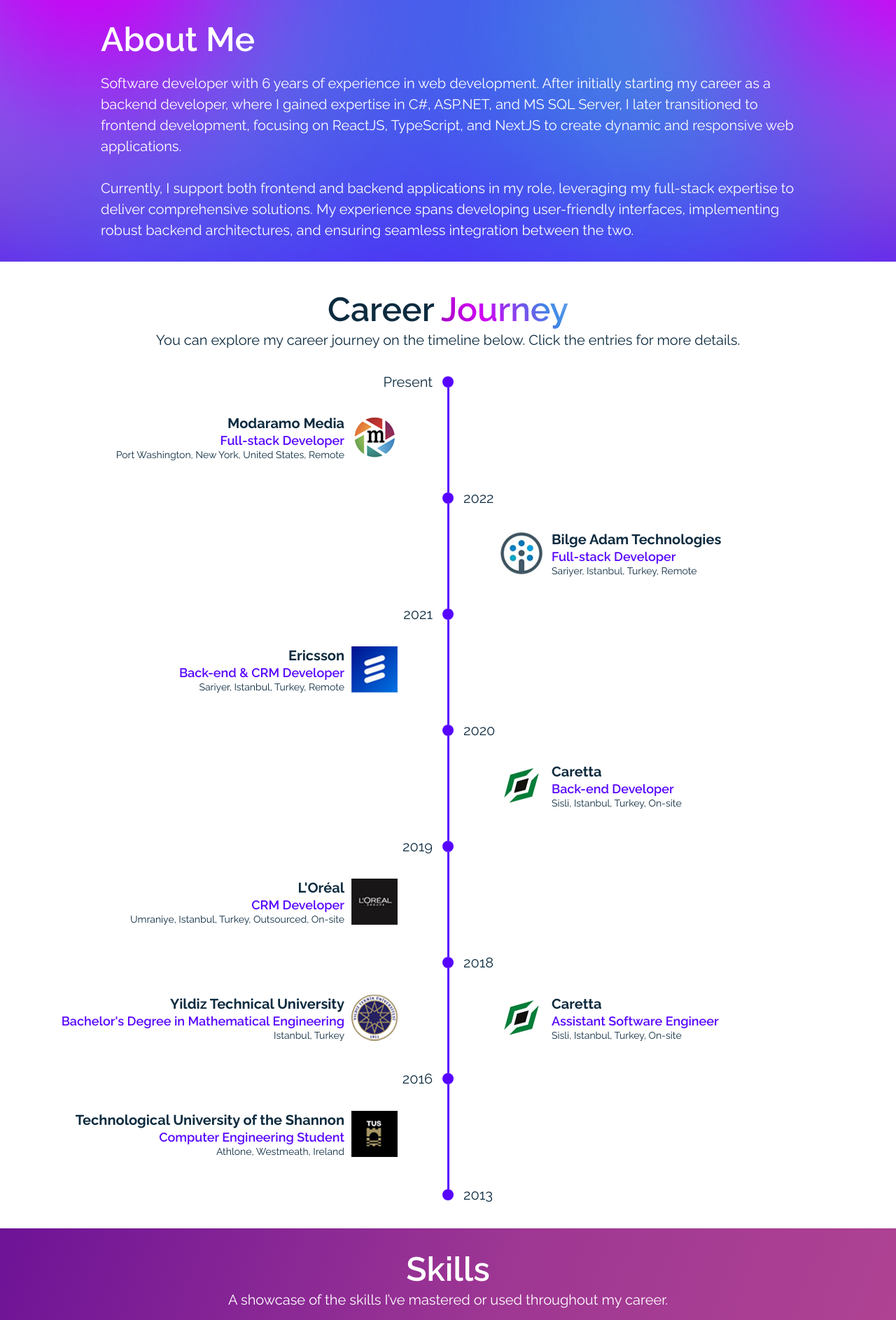
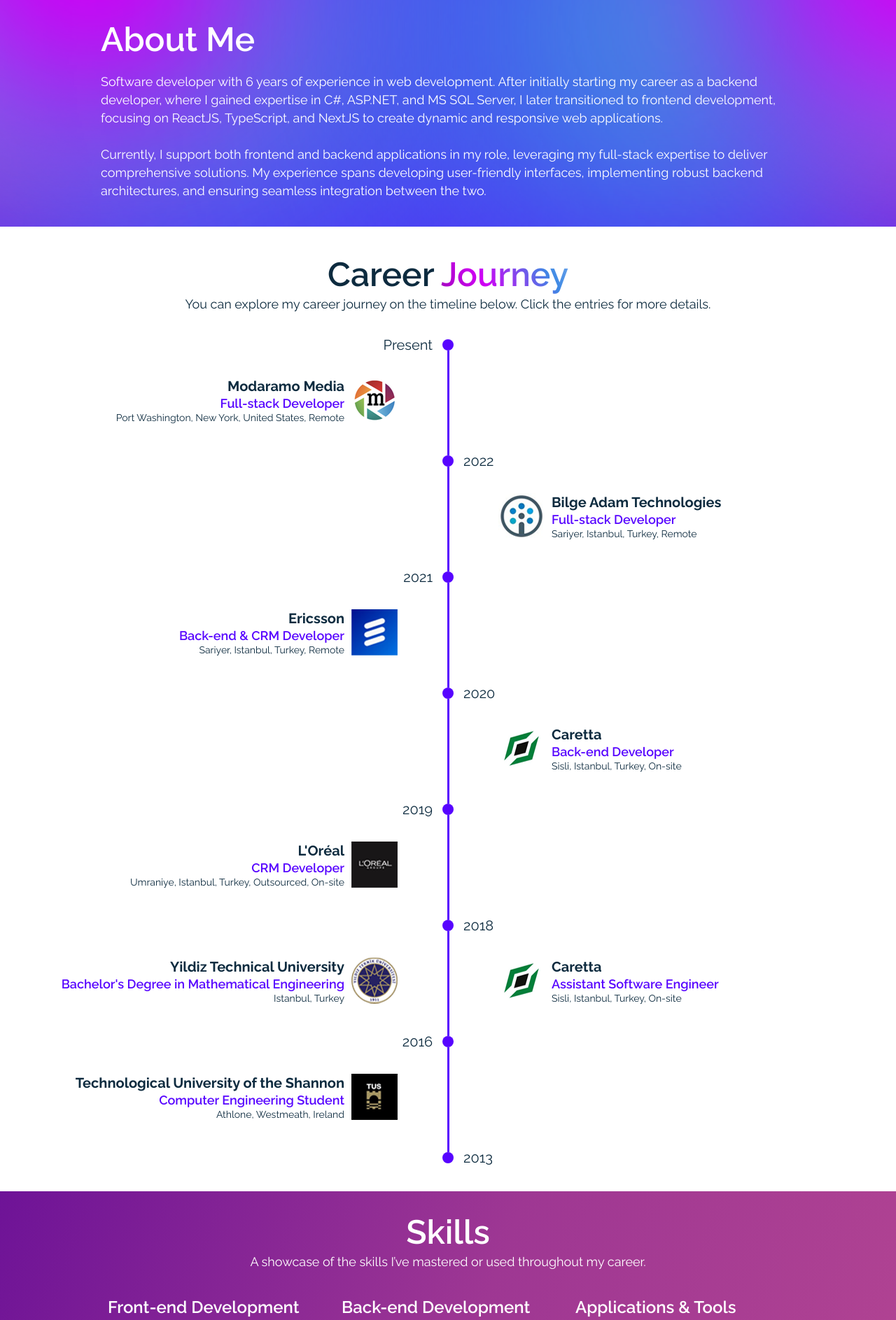
Before and after one commit to borabilir/borabilir.github.io, a React (Create React App) app: page / in a window 1280 px wide. Shown: the part 802-2689 px from the top of the page at 70% size. Built offline with nearby package versions, Linux system fonts and the light colour scheme.

Commit message:
Updated font sizes

```diff
--- a/src/App/components/AboutMe/styles.module.scss
+++ b/src/App/components/AboutMe/styles.module.scss
@@ -3,7 +3,7 @@
     width           : 100%;
     color           : $color-light;
     background-color: $color-primary;
-    @include responsive(padding, 30px 0, 18px 0);
+    @include responsive(padding, 30px 0 38px 0, 18px 0);
     overflow: hidden;
 
     >div {
@@ -18,8 +18,8 @@
         }
 
         >p {
-            @include responsive(font-size, 20px, 14px);
-            @include responsive(line-height, 30px, 20px);
+            @include responsive(font-size, 18px, 14px);
+            @include responsive(line-height, 26px, 20px);
             @include responsive(margin-top, 20px, 14px);
         }
     }
--- a/src/App/components/CareerJourney/styles.module.scss
+++ b/src/App/components/CareerJourney/styles.module.scss
@@ -23,7 +23,7 @@
 
         >h2 {
             margin-top: 4px;
-            @include responsive(font-size, 20px, 14px);
+            @include responsive(font-size, 18px, 14px);
             text-align : center;
             font-weight: 400;
         }
--- a/src/App/components/RecentProjects/styles.module.scss
+++ b/src/App/components/RecentProjects/styles.module.scss
@@ -28,7 +28,7 @@
 
             >h4 {
                 margin-top: 4px;
-                @include responsive(font-size, 20px, 14px);
+                @include responsive(font-size, 18px, 14px);
                 font-weight: 400;
             }
 
--- a/src/App/components/Skills/styles.module.scss
+++ b/src/App/components/Skills/styles.module.scss
@@ -26,7 +26,7 @@
       margin-top  : 4px;
       margin-left : auto;
       margin-right: auto;
-      @include responsive(font-size, 20px, 14px);
+      @include responsive(font-size, 18px, 14px);
       font-weight: 400;
       text-align : center;
     }
```
